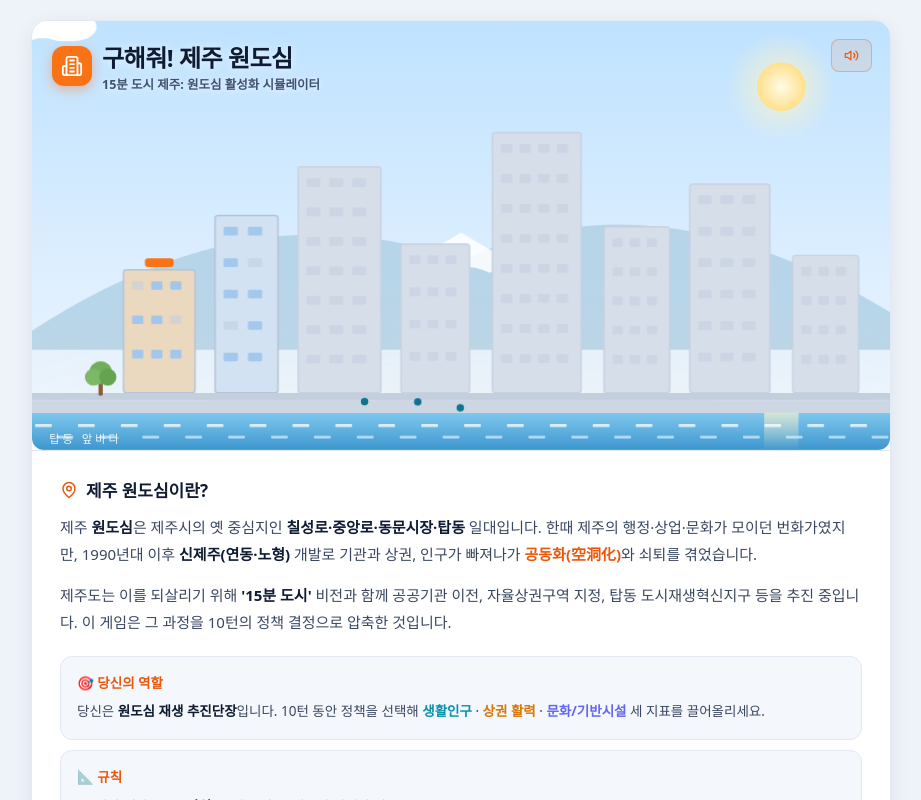
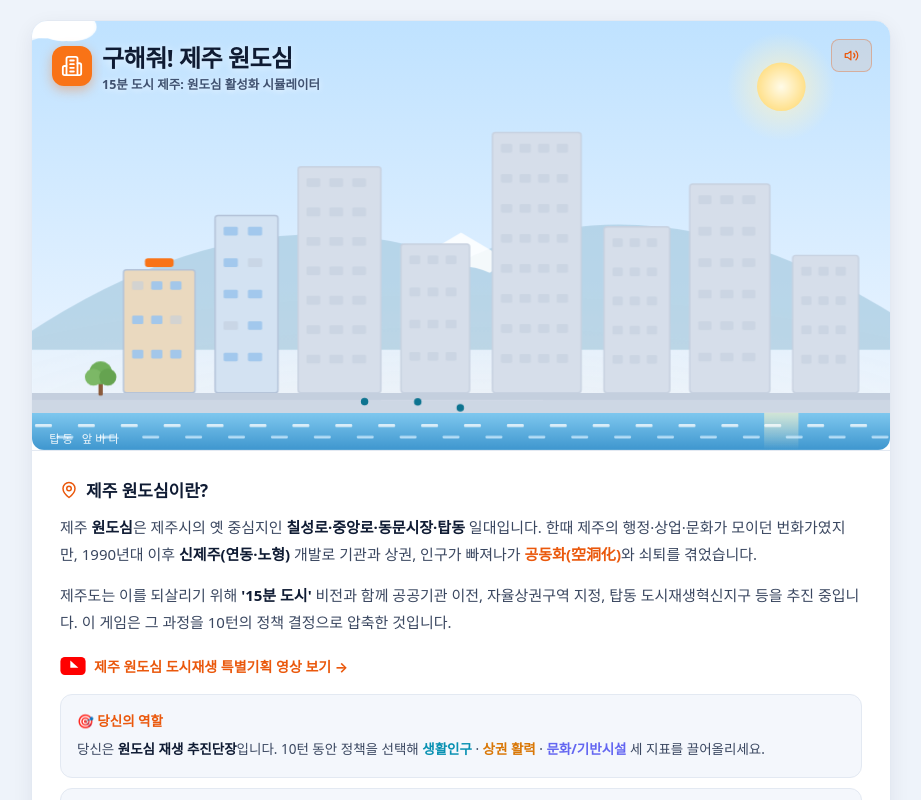
Before and after one commit to imCony/jeju-game, a React (Vite) app: page / in a window 1280 px wide. Shown: the top 800 px of the page, without its empty margins (179-1100 px from the left). Built offline with nearby package versions, Linux system fonts and the light colour scheme; a web font is replaced by a local one.

Commit message:
Update App.jsx

```diff
--- a/src/App.jsx
+++ b/src/App.jsx
@@ -425,6 +425,10 @@ export default function App() {
                 제주도는 이를 되살리기 위해 <b style={{ color: COL.text }}>'15분 도시'</b> 비전과 함께 공공기관 이전, 자율상권구역 지정,
                 탑동 도시재생혁신지구 등을 추진 중입니다. 이 게임은 그 과정을 10턴의 정책 결정으로 압축한 것입니다.
               </p>
+               <a href="https://www.youtube.com/watch?v=aQ1ikJmCyDo" target="_blank" rel="noopener noreferrer" style={{ display: 'inline-flex', alignItems: 'center', gap: 8, margin: '0 0 18px', color: '#ea580c', fontWeight: 700, fontSize: 14, textDecoration: 'none' }}>
+  <svg width="26" height="18" viewBox="0 0 28 20" aria-hidden="true"><rect width="28" height="20" rx="5" fill="#FF0000"/><path d="M11 6 L20 14 L11 14 Z" fill="#fff" transform="translate(0,-2)"/></svg>
+  제주 원도심 도시재생 특별기획 영상 보기 →
+</a>
               <div style={{ display: 'grid', gap: 10, marginBottom: 20 }}>
                 <div style={{ background: COL.panelSoft, border: `1px solid ${COL.border}`, borderRadius: 12, padding: '15px 16px' }}>
                   <div style={{ fontSize: 13.5, fontWeight: 800, marginBottom: 8, color: COL.orange }}>🎯 당신의 역할</div>
```
